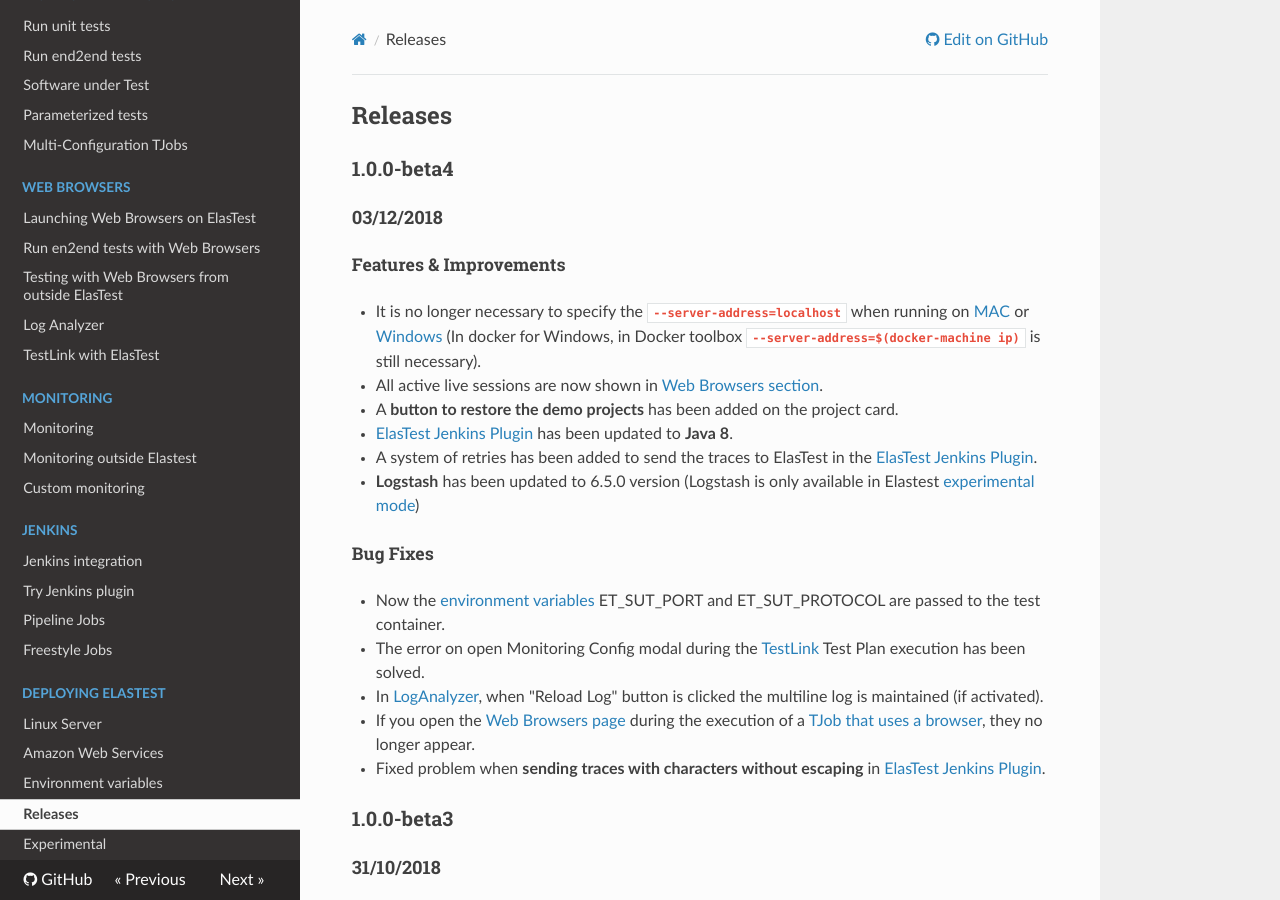
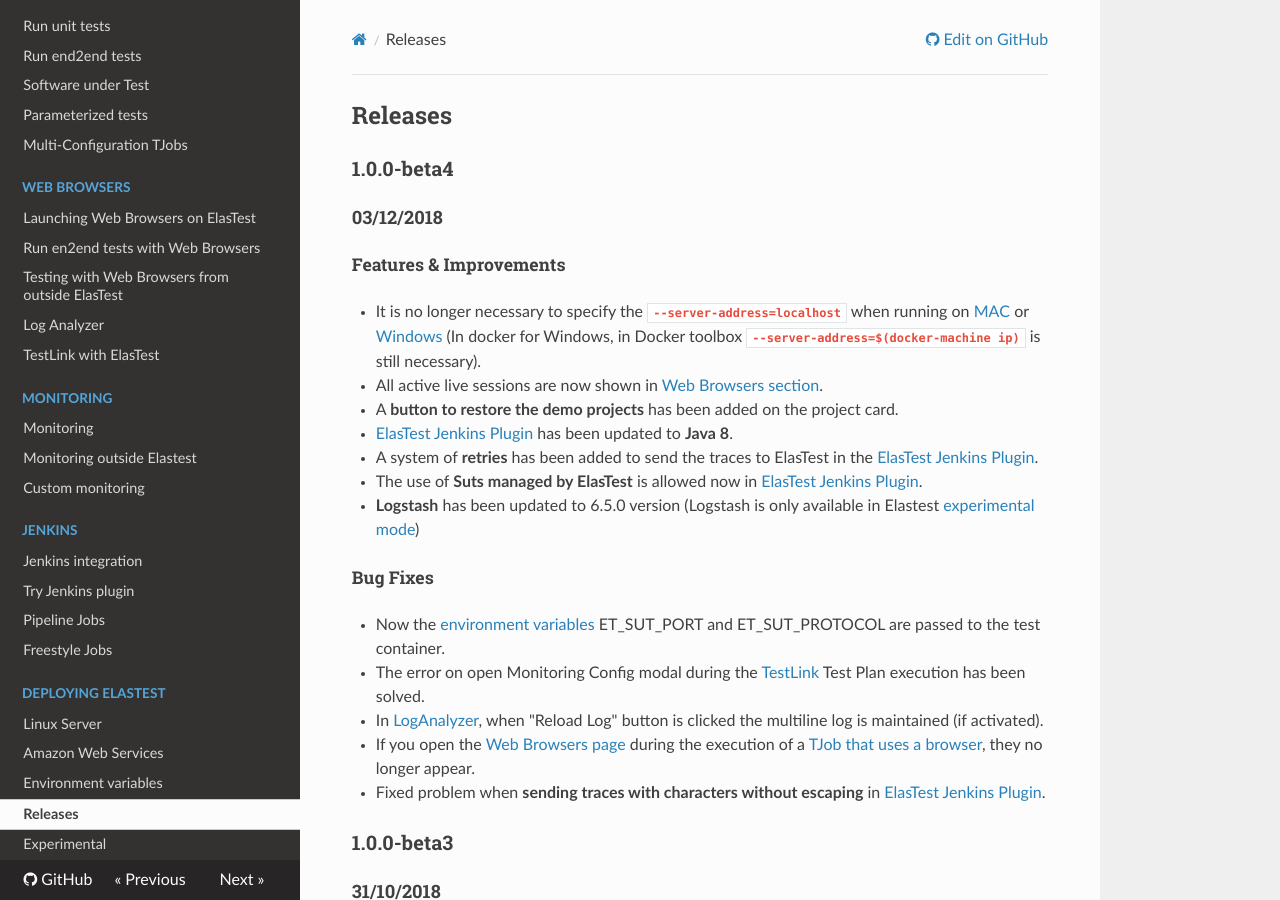
Before and after one commit to elastest/elastest.io-docs, an MkDocs documentation site: the page built from docs/releases/index.md, in a window 1280 px wide and 900 px high. Built offline with MkDocs 1.6.1, drawn with Linux system fonts in a browser that asks for light colours; nearby versions of some CDN libraries; old or Windows-style settings are respelled for this version of MkDocs.

Commit message:
1.0.0-beta4 improvement

```diff
--- a/docs/releases/index.md
+++ b/docs/releases/index.md
@@ -17,7 +17,8 @@
 -   All active live sessions are now shown in <a target="_blank" href="/docs/web-browsers/manual-browsers">Web Browsers section</a>.
 -   A <strong class="italicEtColor">button to restore the demo projects</strong> has been added on the project card.
 -   <a target="_blank" href="/docs/jenkins">ElasTest Jenkins Plugin</a> has been updated to <strong class="italicEtColor">Java 8</strong>.
--   A system of retries has been added to send the traces to ElasTest in the <a target="_blank" href="/docs/jenkins">ElasTest Jenkins Plugin</a>.
+-   A system of **retries** has been added to send the traces to ElasTest in the <a target="_blank" href="/docs/jenkins">ElasTest Jenkins Plugin</a>.
+-   The use of **Suts managed by ElasTest** is allowed now in <a target="_blank" href="/docs/jenkins">ElasTest Jenkins Plugin</a>.
 -   **Logstash** has been updated to 6.5.0 version (Logstash is only available in Elastest <a target="_blank" href="/docs/experimental">experimental mode</a>)
 
 <h5 class="smaller-subtitle">Bug Fixes</h5>
```
